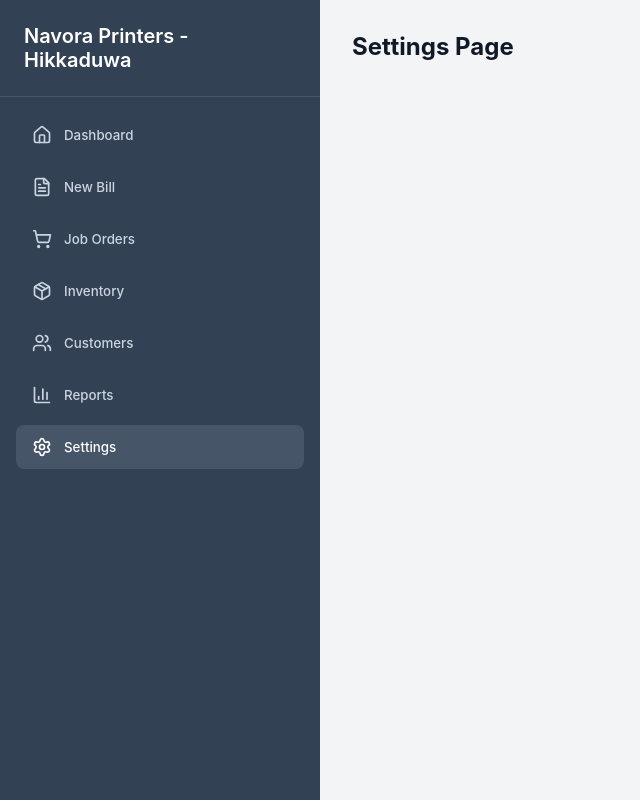
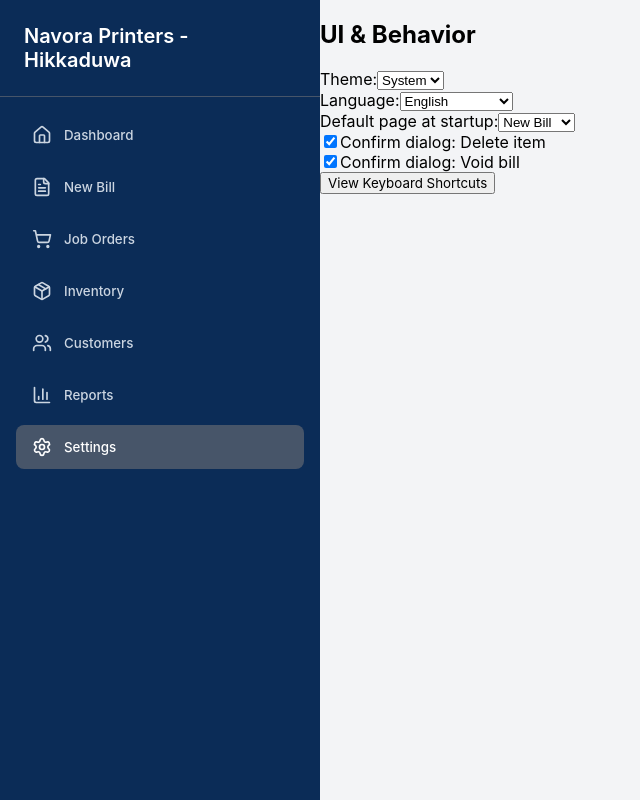
Before and after one commit to PamojX/SmartPOS, a React (Create React App) app in the folder frontend/: page / in a window 1280 px wide. Both pictures are taken after a click on the button "Settings". Shown: the whole page, without its empty margins (0-640 px from the left). Built offline with nearby package versions, Linux system fonts and the light colour scheme.

Commit message:
Settings page(only initialised)

```diff
--- a/frontend/src/App.js
+++ b/frontend/src/App.js
@@ -6,6 +6,7 @@ import Dashboard from './pages/Dashboard/Dashboard'
 import NewBill from './pages/Newbill/Newbill'
 import InventoryPage from './pages/Inventory/InventoryPage'
 import JobOrders from './pages/JobOrders/JobOrders'
+import Settings from './pages/Settings/Settings'
 import './App.css'
 
 export default function Home() {
@@ -40,11 +41,7 @@ export default function Home() {
           </div>
         )
       case "Settings":
-        return (
-          <div className="content-placeholder">
-            <h1>Settings Page</h1>
-          </div>
-        )
+        return <Settings />
       default:
         return <Dashboard />
     }
--- a/frontend/src/components/Sidebar/Sidebar.css
+++ b/frontend/src/components/Sidebar/Sidebar.css
@@ -1,6 +1,6 @@
 .sidebar {
   width: 320px;
-  background-color: #334155;
+  background-color: #0b2c57;
   color: white;
   height: 100vh;
   display: flex;
--- /dev/null
+++ b/frontend/src/pages/Settings/Settings.js
@@ -0,0 +1,64 @@
+import React, { useState } from "react";
+import "./Settings.css";
+
+export default function Settings() {
+  const [theme, setTheme] = useState("system");
+  const [language, setLanguage] = useState("en");
+  const [defaultPage, setDefaultPage] = useState("new-bill");
+  const [confirmDelete, setConfirmDelete] = useState(true);
+  const [confirmVoid, setConfirmVoid] = useState(true);
+  const [shortcutsOpen, setShortcutsOpen] = useState(false);
+
+  return (
+    <div className="settings-section">
+      <h2>UI & Behavior</h2>
+      <div className="settings-group">
+        <label>Theme:</label>
+        <select value={theme} onChange={e => setTheme(e.target.value)}>
+          <option value="light">Light</option>
+          <option value="dark">Dark</option>
+          <option value="system">System</option>
+        </select>
+      </div>
+      <div className="settings-group">
+        <label>Language:</label>
+        <select value={language} onChange={e => setLanguage(e.target.value)}>
+          <option value="en">English</option>
+          <option value="si">සිංහල (Sinhala)</option>
+        </select>
+      </div>
+      <div className="settings-group">
+        <label>Default page at startup:</label>
+        <select value={defaultPage} onChange={e => setDefaultPage(e.target.value)}>
+          <option value="new-bill">New Bill</option>
+          <option value="inventory">Inventory</option>
+        </select>
+      </div>
+      <div className="settings-group">
+        <label>
+          <input type="checkbox" checked={confirmDelete} onChange={e => setConfirmDelete(e.target.checked)} />
+          Confirm dialog: Delete item
+        </label>
+      </div>
+      <div className="settings-group">
+        <label>
+          <input type="checkbox" checked={confirmVoid} onChange={e => setConfirmVoid(e.target.checked)} />
+          Confirm dialog: Void bill
+        </label>
+      </div>
+      <div className="settings-group">
+        <button onClick={() => setShortcutsOpen(s => !s)}>
+          {shortcutsOpen ? "Hide" : "View"} Keyboard Shortcuts
+        </button>
+        {shortcutsOpen && (
+          <ul className="shortcuts-list">
+            <li><b>Ctrl+N</b>: New Bill</li>
+            <li><b>Ctrl+I</b>: Inventory</li>
+            <li><b>Ctrl+S</b>: Save</li>
+            <li><b>Esc</b>: Close dialog</li>
+          </ul>
+        )}
+      </div>
+    </div>
+  );
+}
```
Also changed, not shown: frontend/src/pages/Settings/Settings.css (added), 1 other file (tests, documents, lock files or other folders).
